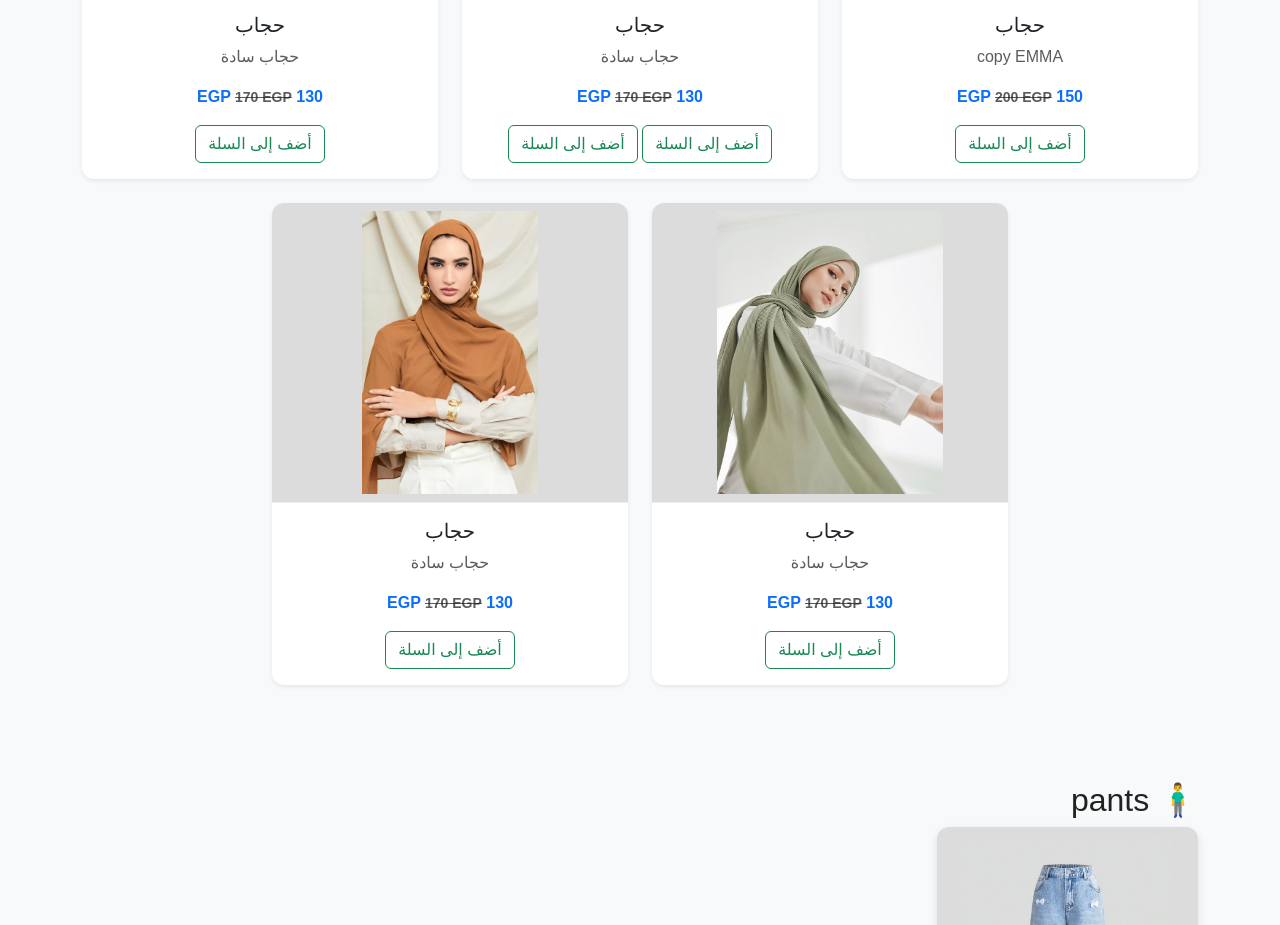
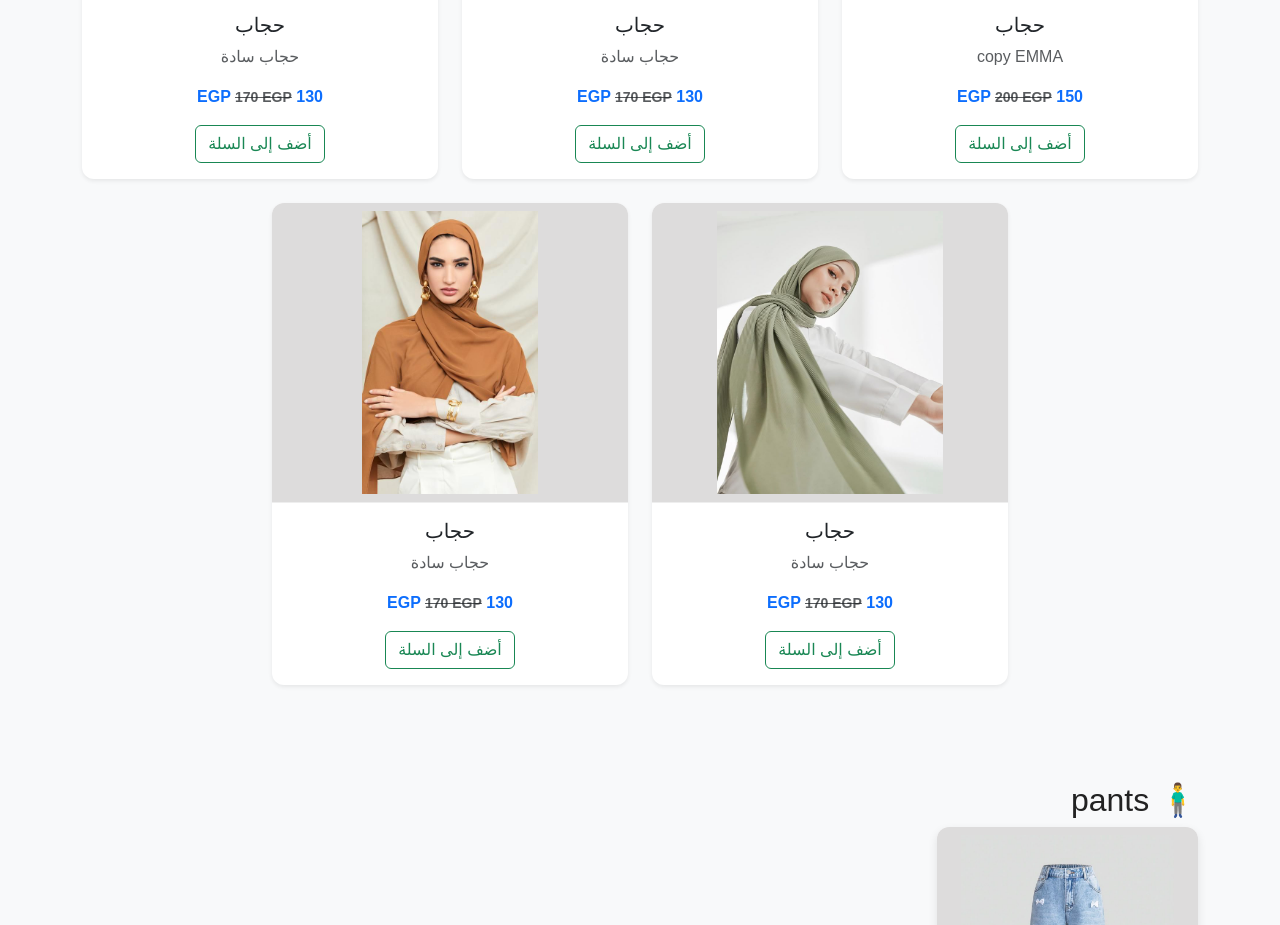
Before and after one commit to dohaahmedbassiouny-web/clothes-website, a plain HTML site: page index.html in a window 1280 px wide. Shown: the part 4371-5296 px from the top of the page. Drawn offline with nearby package versions, Linux system fonts and the light colour scheme.

Commit message:
index.html

```diff
--- a/index.html
+++ b/index.html
@@ -390,7 +390,7 @@
             <p class="fw-bold text-primary">130 EGP
               <small class="text-decoration-line-through text-muted">170 EGP</small>
             </p><a href="checkout.html" class="btn btn-outline-success">أضف إلى السلة</a> <!-- NEW -->
-            <a href="#" class="btn btn-outline-success">أضف إلى السلة</a>
+
           </div>
         </div>
       </div>
```
